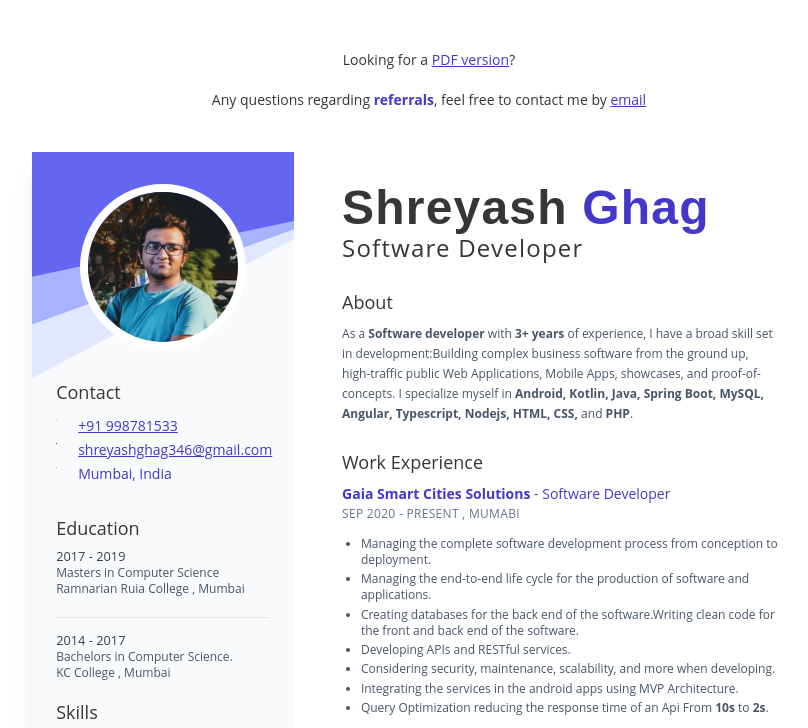
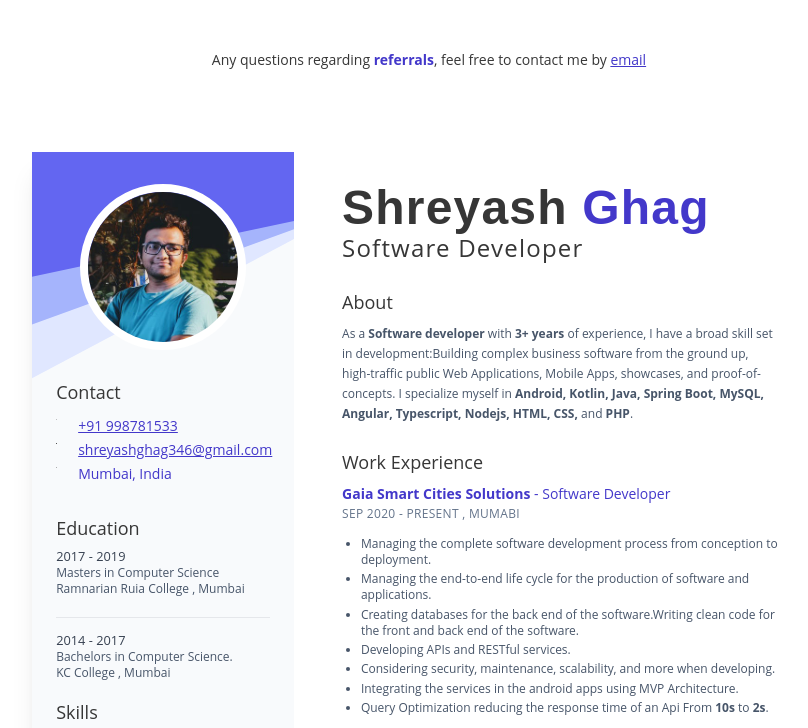
Before and after one commit to shreyashghag/shreyashghag.github.io, a plain HTML site: page index.html in a window 1280 px wide. Shown: the top 728 px of the page, without its empty margins (299-1107 px from the left). Drawn offline with nearby package versions, Linux system fonts and the light colour scheme.

Commit message:
Update index.html

```diff
--- a/index.html
+++ b/index.html
@@ -11,11 +11,11 @@
         <div id="DIV_1">
             <div id="DIV_2">
                 <div id="DIV_3">
-                    <p id="P_4">
+                   <!-- <p id="P_4">
                         Looking for a
-                        <!-- -->
+
          <a href="cv_shreyashghag.pdf" target="_blank" id="A_5">PDF version</a>?
-                    </p>
+                    </p> -->
                     <p id="P_6">
                         Any questions regarding
                         <!-- -->
```
